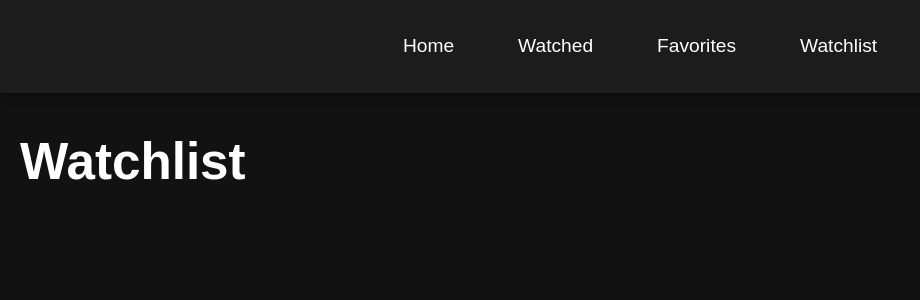
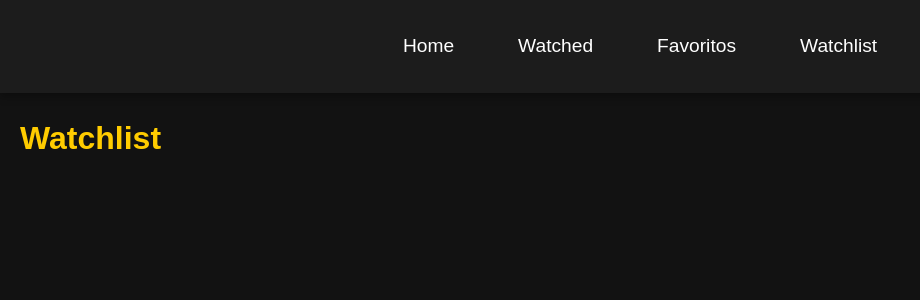
Before and after one commit to karenojeda/react-project, a React (Vite) app: page /watchlist in a window 1280 px wide. Shown: the top 300 px of the page, without its empty margins (0-920 px from the left). Built offline with nearby package versions, Linux system fonts and the light colour scheme.

Commit message:
corrección de errores

```diff
--- a/src/components/Navbar.jsx
+++ b/src/components/Navbar.jsx
@@ -13,7 +13,7 @@ const Navbar = () => {
           Watched
         </NavLink>
         <NavLink to="/favorites" activeClassName="active-link" className="nav-link">
-          Favorites
+          Favoritos
         </NavLink>
         <NavLink to="/watchlist" activeClassName="active-link" className="nav-link">
           Watchlist
--- a/src/pages/FavoritesPage.jsx
+++ b/src/pages/FavoritesPage.jsx
@@ -4,7 +4,7 @@ import '../styles/FavoritesPage.css';
 const FavoritesPage = ({ favorites, handleListChange }) => {
   return (
     <div className="favorites-page">
-      <h1>Favorites</h1>
+      <h1 className='favorite-title'>Favoritos</h1>
       <div className="movie-list">
         {favorites.map(movie => (
           <MovieCard key={movie.id} movie={movie} handleListChange={handleListChange} />
--- a/src/pages/WatchedPage.jsx
+++ b/src/pages/WatchedPage.jsx
@@ -4,7 +4,7 @@ import '../styles/WatchedPage.css';
 const WatchedPage = ({ watched, handleListChange }) => {
   return (
     <div className="watched-page">
-      <h1>Watched</h1>
+      <h1 className='watched-title'>Watched</h1>
       <div className="movie-list">
         {watched.map(movie => (
           <MovieCard key={movie.id} movie={movie} handleListChange={handleListChange} />
--- a/src/pages/WatchlistPage.jsx
+++ b/src/pages/WatchlistPage.jsx
@@ -4,7 +4,7 @@ import '../styles/WatchlistPage.css';
 const WatchlistPage = ({ watchlist, handleListChange }) => {
   return (
     <div className="watchlist-page">
-      <h1>Watchlist</h1>
+      <h1 className='watchlist-title'>Watchlist</h1>
       <div className="movie-list">
         {watchlist.map(movie => (
           <MovieCard key={movie.id} movie={movie} handleListChange={handleListChange} />
--- a/src/styles/FavoritesPage.css
+++ b/src/styles/FavoritesPage.css
@@ -8,6 +8,12 @@
     align-items: center;
   }
 
+  .favorite-title{
+    font-size: 2rem;
+    margin-bottom: 20px;
+    color: #ffcc00;
+  }
+
   .movie-list {
     display: flex;
     flex-wrap: wrap;
--- a/src/styles/WatchedPage.css
+++ b/src/styles/WatchedPage.css
@@ -8,6 +8,12 @@
     align-items: center;
   }
 
+.watched-title{
+  font-size: 2rem;
+  margin-bottom: 20px;
+  color: #ffcc00;
+}
+
   .movie-list {
     display: flex;
     flex-wrap: wrap;
--- a/src/styles/WatchlistPage.css
+++ b/src/styles/WatchlistPage.css
@@ -8,6 +8,12 @@
     align-items: center;
   }
 
+.watchlist-title{
+  font-size: 2rem;
+  margin-bottom: 20px;
+  color: #ffcc00;
+}
+
   .movie-list {
     display: flex;
     flex-wrap: wrap;
```
